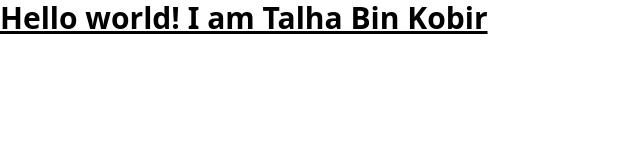
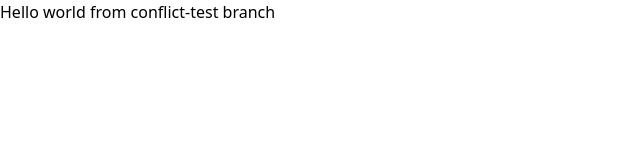
Before and after one commit to talhakobir067/SWE_Lab, a website: page index.html in a window 1280 px wide. Shown: the whole page, without its empty margins (0-640 px from the left). Drawn offline with nearby package versions, Linux system fonts and the light colour scheme; files that its build step writes are made by us from their sources.

Commit message:
Change heading in conflict-test branch

```diff
--- a/index.html
+++ b/index.html
@@ -7,7 +7,8 @@
 </head>
 <body>
   <h1 class="text-3xl font-bold underline">
-    Hello world! I am Talha Bin Kobir
+    <h1>Hello world from conflict-test branch</h1>
+
   </h1>
 </body>
 </html>
```
